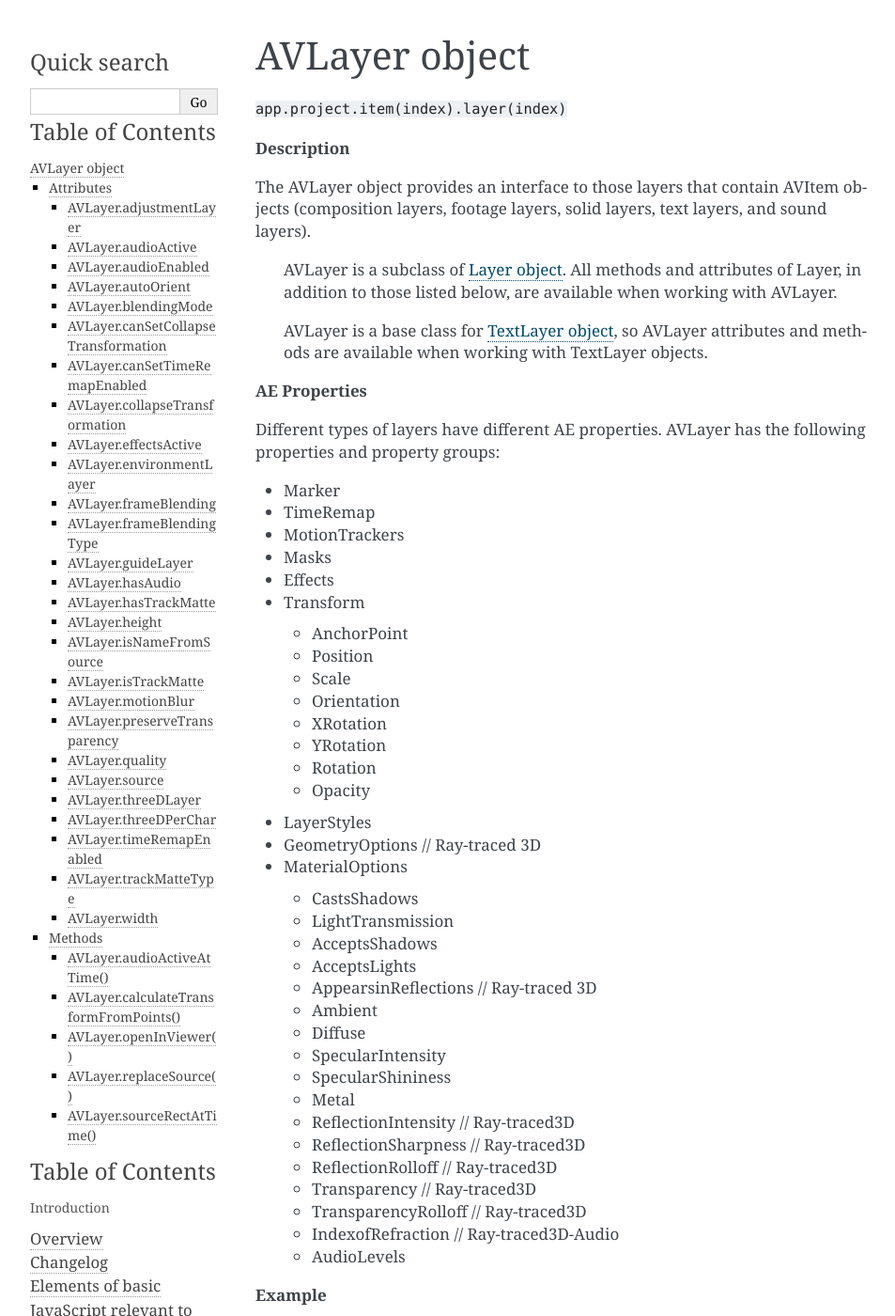
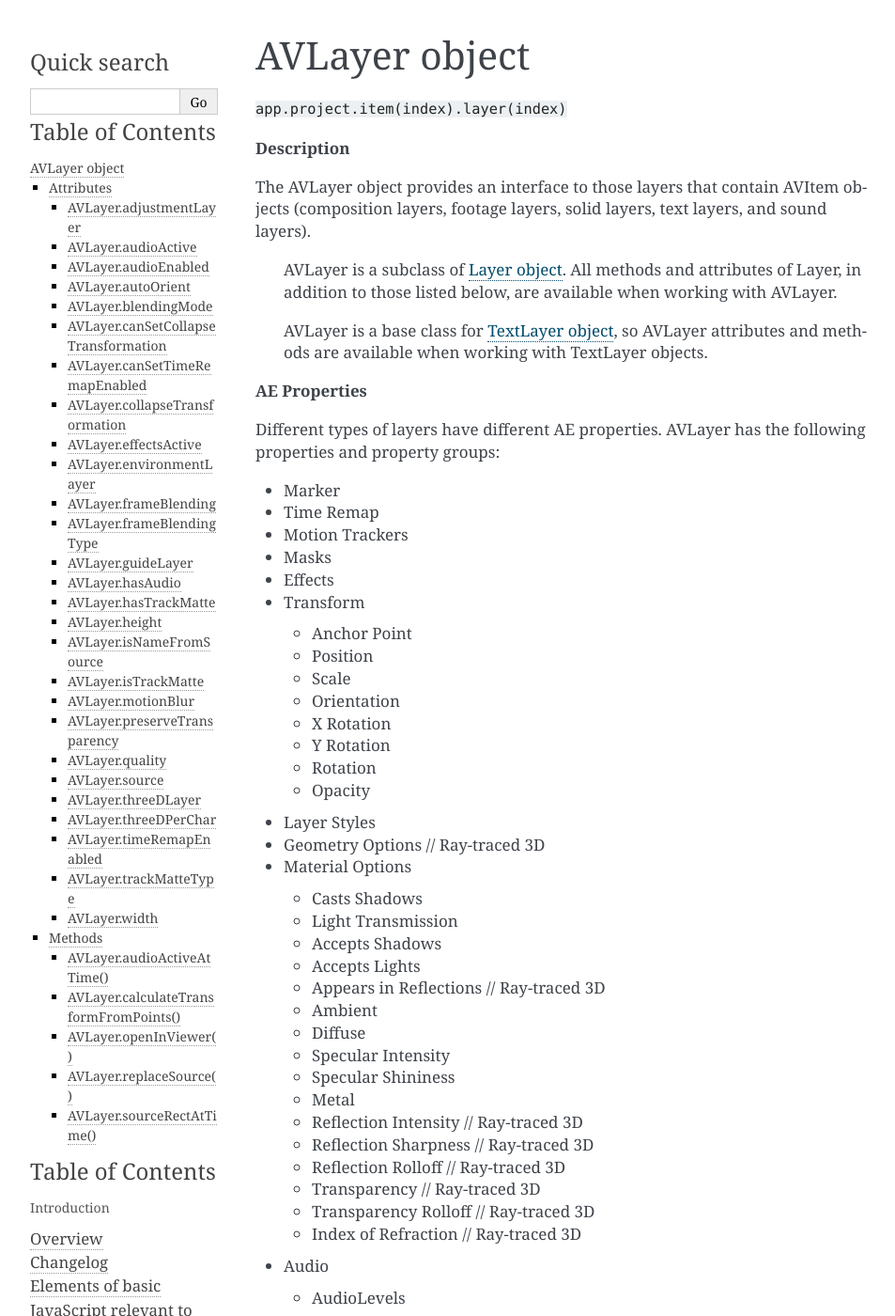
Before and after one commit to docsforadobe/after-effects-scripting-guide, a Sphinx documentation site: the page built from docs/avlayer.rst, in a window 1280 px wide and 1400 px high. Shown: the whole window at 94% size, without its empty margins (148-1101 px from the left). Built offline with Sphinx 7.4.7, drawn with Linux system fonts in a browser that asks for light colours.

Commit message:
Fix spaces in list of AVLayer properties

```diff
--- a/docs/avlayer.rst
+++ b/docs/avlayer.rst
@@ -20,41 +20,44 @@ The AVLayer object provides an interface to those layers that contain AVItem obj
 Different types of layers have different AE properties. AVLayer has the following properties and property groups:
 
 -  Marker
--  TimeRemap
--  MotionTrackers
+-  Time Remap
+-  Motion Trackers
 -  Masks
 -  Effects
 -  Transform
 
-   -  AnchorPoint
+   -  Anchor Point
    -  Position
    -  Scale
    -  Orientation
-   -  XRotation
-   -  YRotation
+   -  X Rotation
+   -  Y Rotation
    -  Rotation
    -  Opacity
 
--  LayerStyles
--  GeometryOptions // Ray-traced 3D
--  MaterialOptions
+-  Layer Styles
+-  Geometry Options // Ray-traced 3D
+-  Material Options
 
-   -  CastsShadows
-   -  LightTransmission
-   -  AcceptsShadows
-   -  AcceptsLights
-   -  AppearsinReflections // Ray-traced 3D
+   -  Casts Shadows
+   -  Light Transmission
+   -  Accepts Shadows
+   -  Accepts Lights
+   -  Appears in Reflections // Ray-traced 3D
    -  Ambient
    -  Diffuse
-   -  SpecularIntensity
-   -  SpecularShininess
+   -  Specular Intensity
+   -  Specular Shininess
    -  Metal
-   -  ReflectionIntensity // Ray-traced3D
-   -  ReflectionSharpness // Ray-traced3D
-   -  ReflectionRolloff // Ray-traced3D
-   -  Transparency // Ray-traced3D
-   -  TransparencyRolloff // Ray-traced3D
-   -  IndexofRefraction // Ray-traced3D-Audio
+   -  Reflection Intensity // Ray-traced 3D
+   -  Reflection Sharpness // Ray-traced 3D
+   -  Reflection Rolloff // Ray-traced 3D
+   -  Transparency // Ray-traced 3D
+   -  Transparency Rolloff // Ray-traced 3D
+   -  Index of Refraction // Ray-traced 3D
+
+-  Audio
+
    -  AudioLevels
 
 **Example**
```
